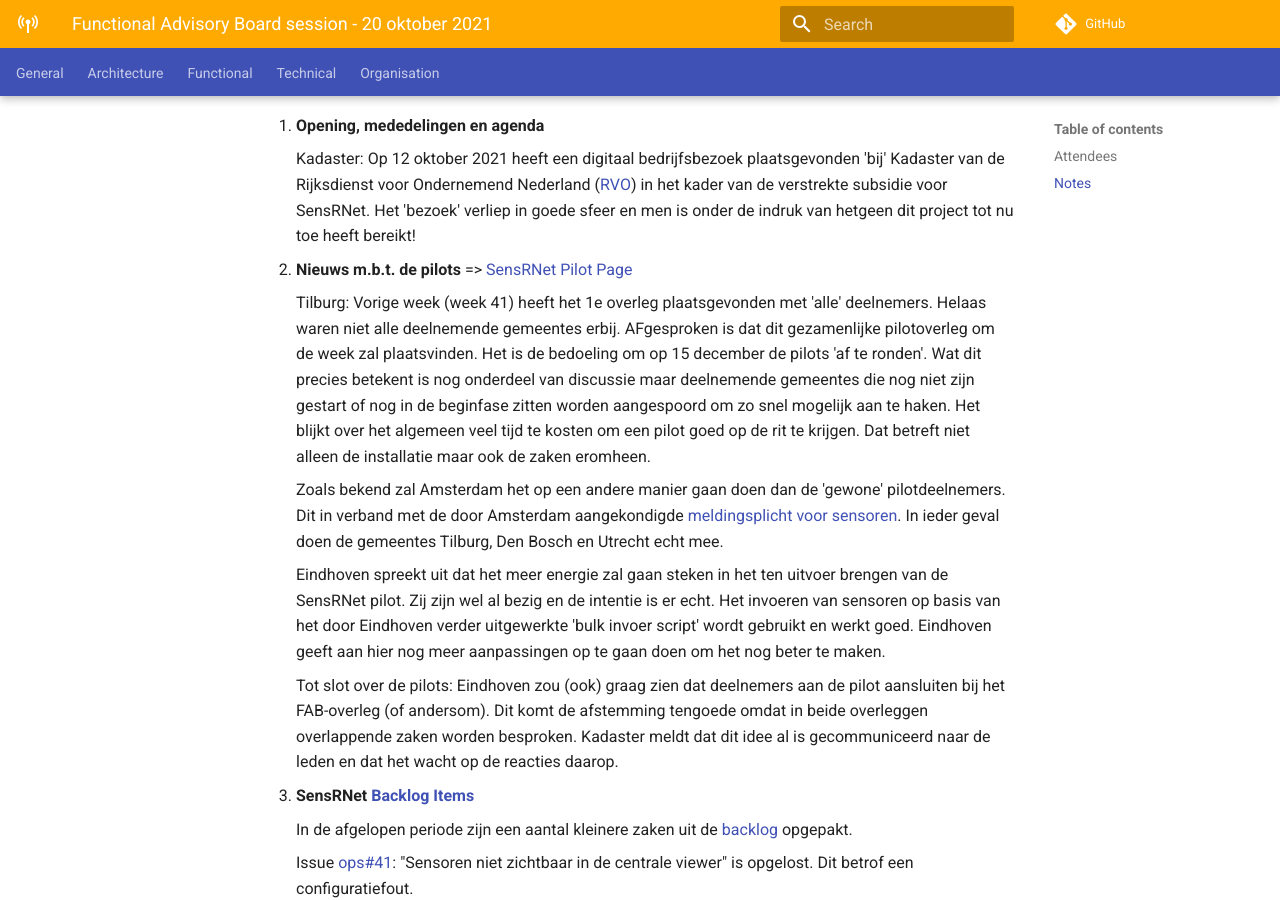
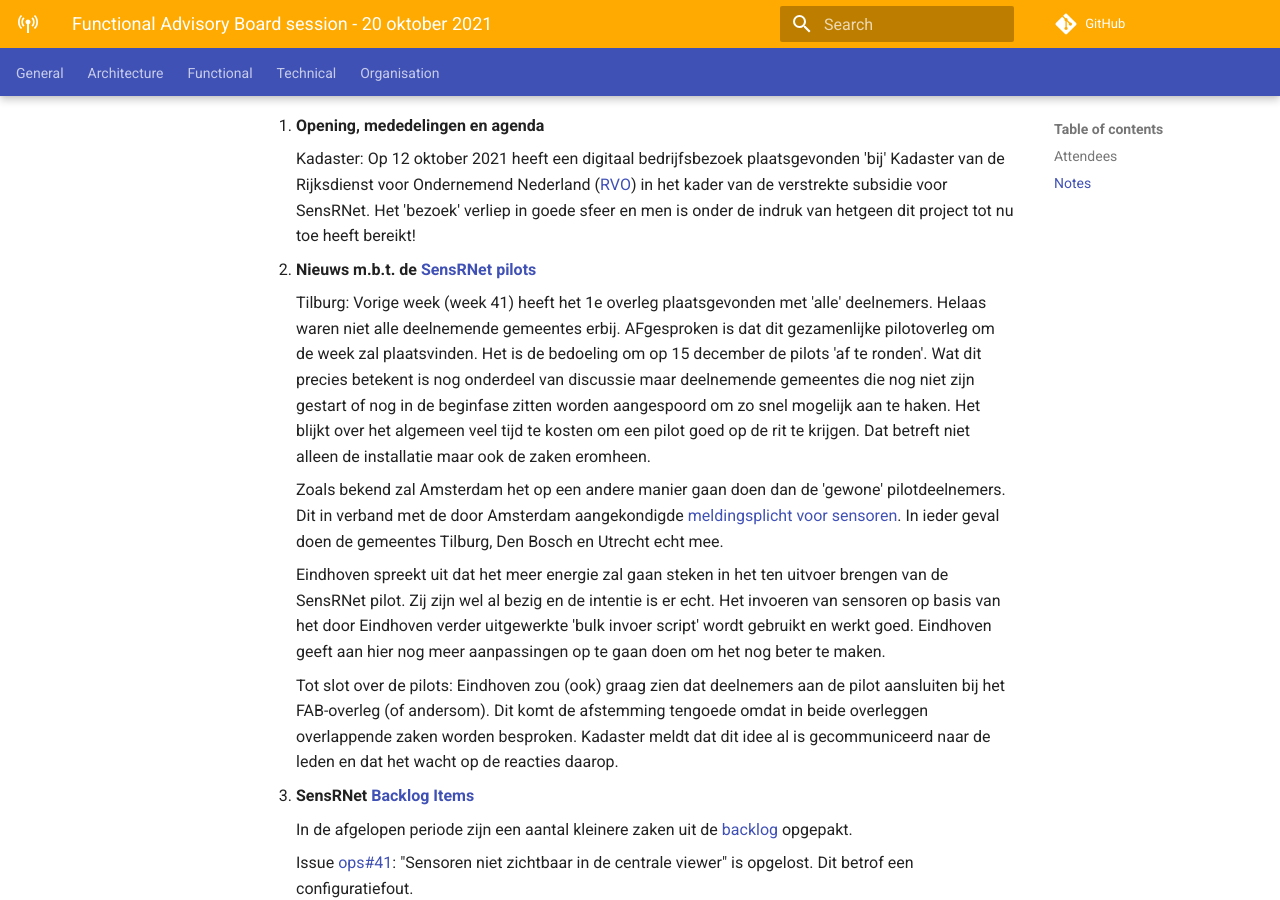
Before and after one commit to kadaster-labs/sensrnet-home, an MkDocs documentation site: the page built from docs/notes/2021-10-20-FAB-notes.md, in a window 1280 px wide and 900 px high, scrolled down 724 px. Built offline with MkDocs 1.6.1 and Material for MkDocs 9.7.7, drawn with Linux system fonts in a browser that asks for light colours; comment, search, counter and statistics services are not loaded.

Commit message:
Update 2021-10-20-FAB-notes.md

```diff
--- a/docs/notes/2021-10-20-FAB-notes.md
+++ b/docs/notes/2021-10-20-FAB-notes.md
@@ -27,7 +27,7 @@
      Kadaster: Op 12 oktober 2021 heeft een digitaal bedrijfsbezoek plaatsgevonden 'bij' Kadaster van de Rijksdienst voor Ondernemend Nederland ([RVO](https://www.rvo.nl/)) in het kader van de verstrekte subsidie voor SensRNet. Het 'bezoek' verliep in goede sfeer en men is onder de indruk van hetgeen dit project tot nu toe heeft bereikt!
 
 
-2. **Nieuws m.b.t. de pilots** => [SensRNet Pilot Page](https://kadaster-labs.github.io/sensrnet-home/Pilots/)
+2. **Nieuws m.b.t. de [SensRNet pilots](https://kadaster-labs.github.io/sensrnet-home/Pilots/)**
 
      Tilburg: Vorige week (week 41) heeft het 1e overleg plaatsgevonden met 'alle' deelnemers. Helaas waren niet alle deelnemende gemeentes erbij. AFgesproken is dat dit gezamenlijke pilotoverleg om de week zal plaatsvinden. Het is de bedoeling om op 15 december de pilots 'af te ronden'. Wat dit precies betekent is nog onderdeel van discussie maar deelnemende gemeentes die nog niet zijn gestart of nog in de beginfase zitten worden aangespoord om zo snel mogelijk aan te haken. Het blijkt over het algemeen veel tijd te kosten om een pilot goed op de rit te krijgen. Dat betreft niet alleen de installatie maar ook de zaken eromheen.
 
```
